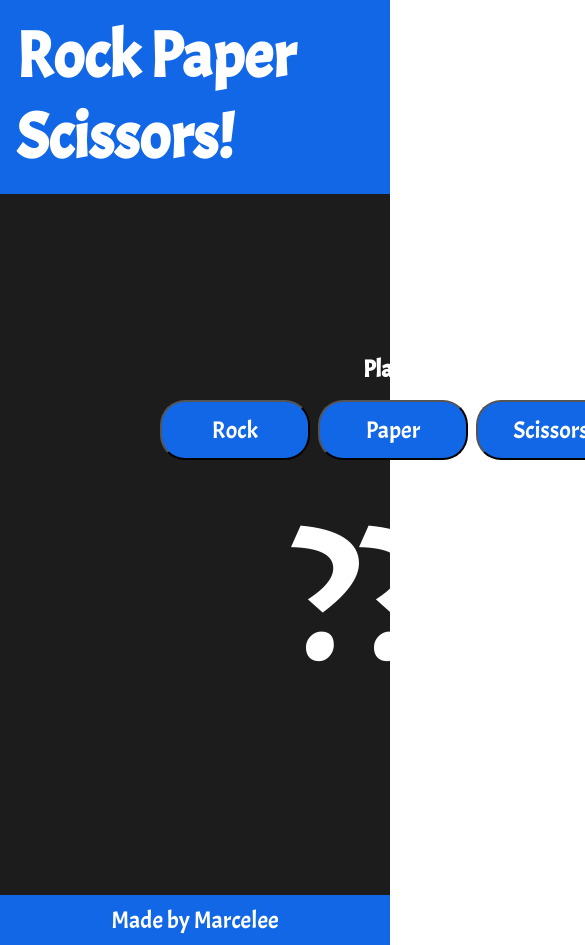
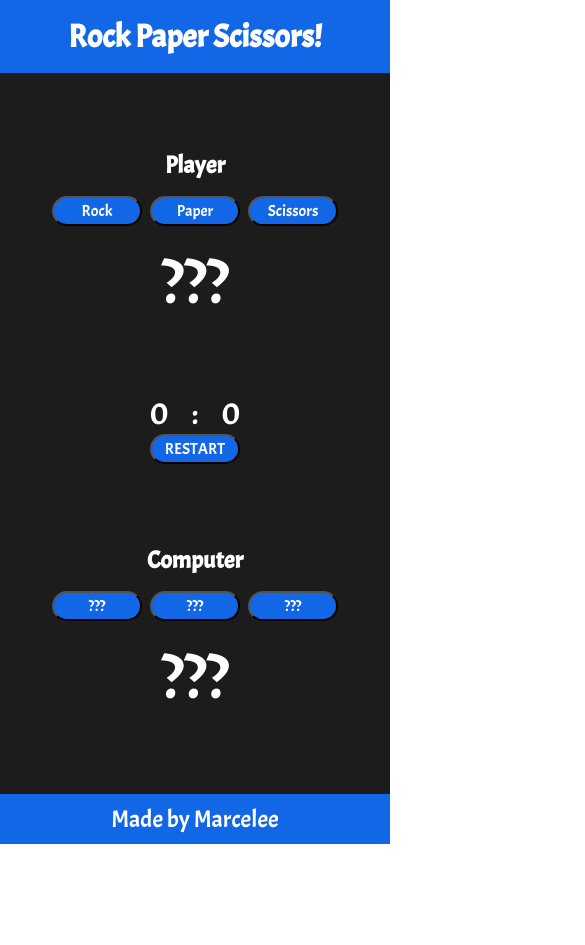
Before and after one commit to marcelee0713/RockPaperScissorsWithJS, a plain HTML site: page index.html in a window 390 px wide. Shown: the top 945 px of the page, 585 px wide, since content can reach past the window. After the commit the page ends 844 px from the top, so only its background shows below. Drawn offline with Linux system fonts and the light colour scheme.

Commit message:
Added Media Queries and removed unnecessary classes.

```diff
--- a/index.html
+++ b/index.html
@@ -26,9 +26,6 @@
                 </div>
                 <div class="output-container">
                     <div class="player-output">???</div>
-                </div>
-                <div class="score-container">
-                    <div class="player-score-information"></div>
                 </div>
             </div>
 
@@ -59,9 +56,6 @@
                 <div class="output-container">
                     <div class="computer-output">???</div>
                 </div>
-                <div class="score-container">
-                    <div class="computer-score-information"></div> <!--remove the value later-->
-                </div>
             </div>
 
         </div>
--- a/style.css
+++ b/style.css
@@ -125,3 +125,67 @@ footer a{
 footer a:hover{
   text-decoration: underline;
 }
+@media only screen and (max-width: 87.5em){
+  #header-text{
+    font-size: 3.5em;
+  }
+  #container{
+    padding: 5em;
+  }
+  .choices .btns{
+    width: 125px;
+    height: 40px;
+    font-size: 1.2em;
+  }
+  .play-again-btn{
+    width: 125px;
+    height: 40px;
+    font-size: 1.2em;
+  }
+  .player-output,.computer-output{
+    font-size: 9em;
+  }
+}
+@media only screen and (max-width: 66.5625em){
+  #container{
+    padding: 2em;
+  }
+  #main{
+    flex-direction: column;
+    gap: 10px;
+  }
+  .scoreboard-container{
+    margin-bottom: 10px;
+  }
+  .player-output,.computer-output{
+    font-size: 5em;
+  }
+  .output-container{
+    min-height: 0;
+  }
+}
+@media only screen and (max-width: 33.125em){
+  #container{
+    padding: 1em;
+  }
+  #header-text{
+    font-size: 2em;
+  }
+  #main{
+    flex-direction: column;
+    justify-content: space-evenly;
+  }
+  .choices .btns{
+    width: 90px;
+    height: 30px;
+    font-size: 1em;
+  }
+  .play-again-btn{
+    width: 90px;
+    height: 30px;
+    font-size: 1em;
+  }
+  .player-output,.computer-output{
+    font-size: 4.0em;
+  }
+}
```
